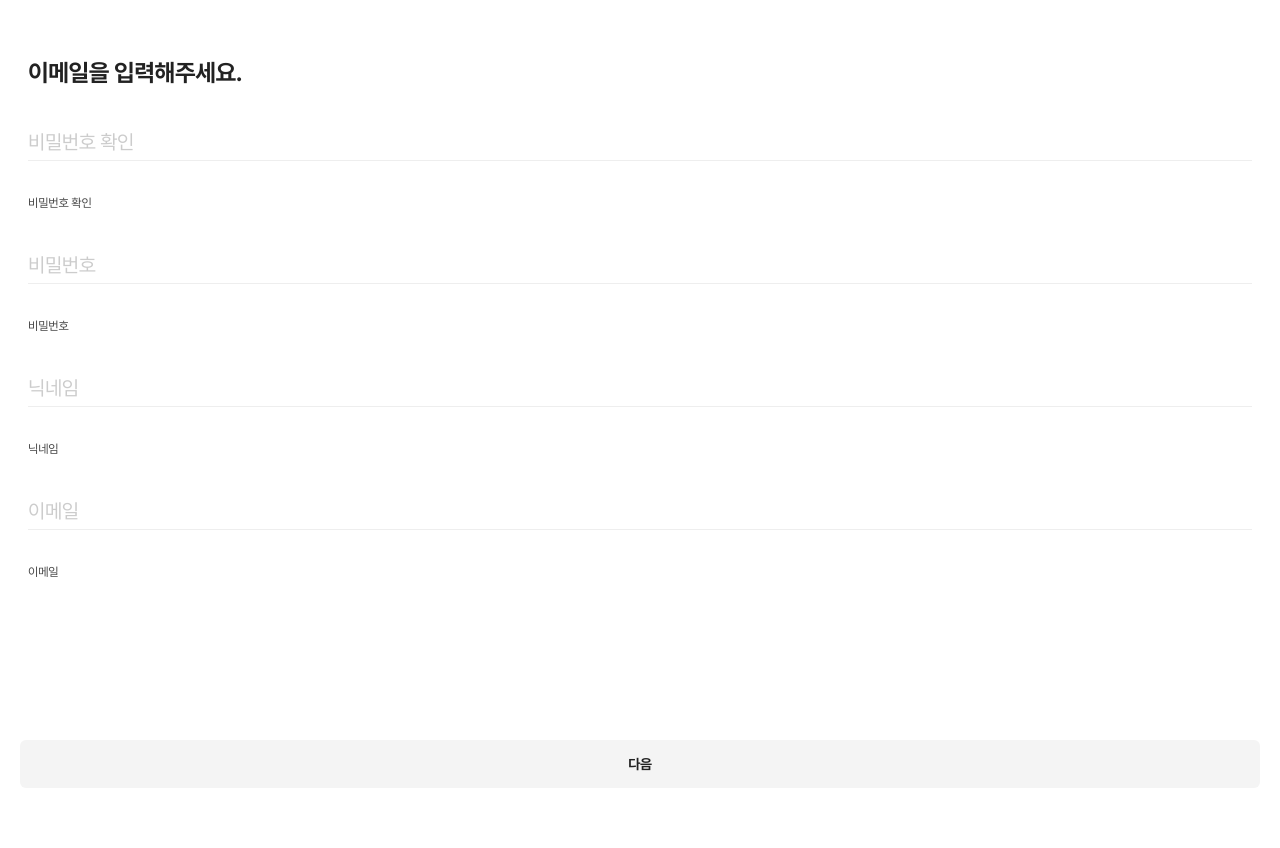
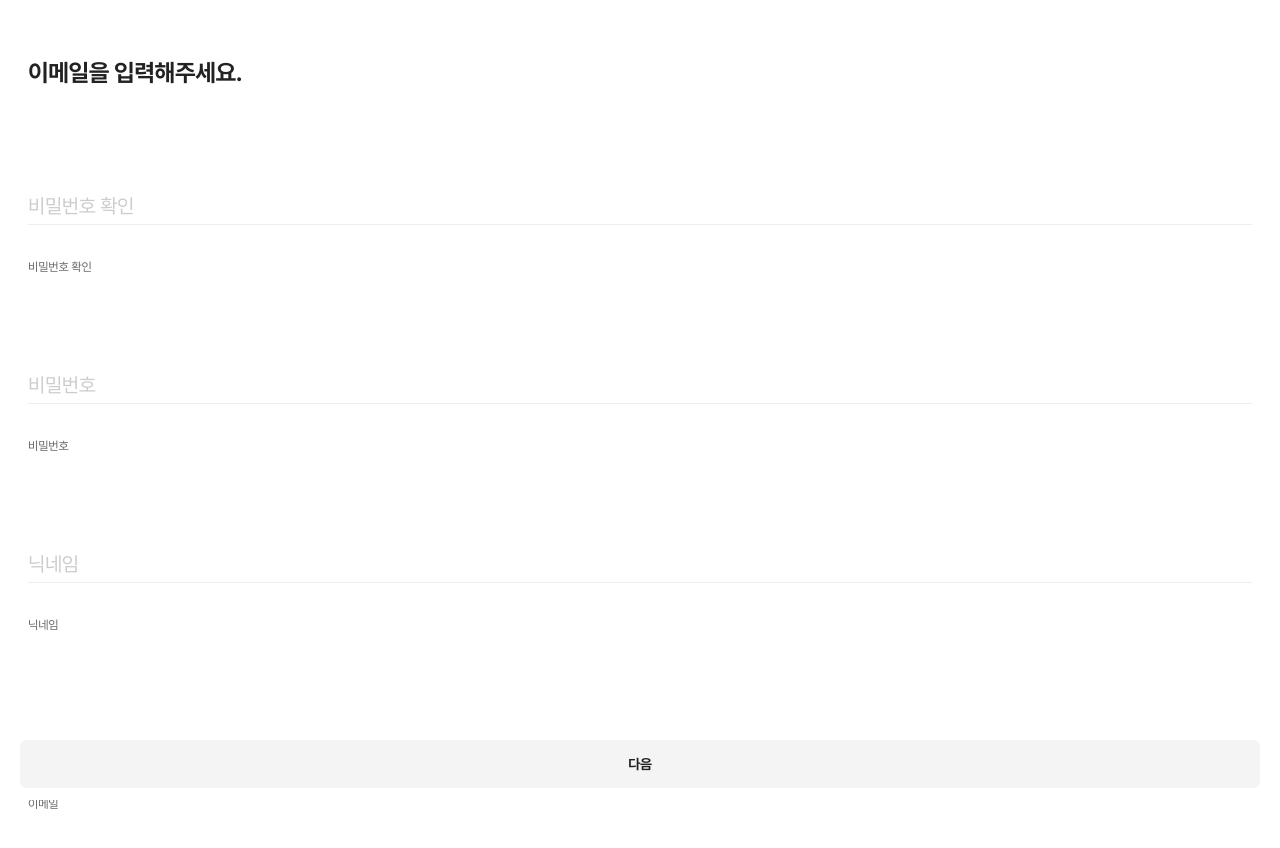
Before and after one commit to a-daily-diary/ADD.FE, a Next.js app: page /account/register in a window 1280 px wide. Shown: the top 848 px of the page. Before the commit the page ends 800 px from the top, so only its background shows below. Built offline with nearby package versions, Linux system fonts and the light colour scheme; what emotion-reset would draw is missing.

Commit message:
💄 #73 - FormInput 스타일 코드 수정
- 속성명 수정 : error > isError
- 에러 체크 조건 undefined > null 로 변경
- 에러 메시지 태그명 Error > ErrorText로 변경
- 그 외 스타일 코드 수정

```diff
--- a/src/components/account/FormInput.tsx
+++ b/src/components/account/FormInput.tsx
@@ -29,10 +29,10 @@ const FormInput = ({
         type={type}
         id={name}
         placeholder={placeholder}
-        error={errors != null}
+        isError={errors !== undefined}
         {...register}
       />
-      {errors != null && <Error>{errors.message}</Error>}
+      <ErrorText>{errors?.message}</ErrorText>
     </>
   );
 };
@@ -40,33 +40,32 @@ const FormInput = ({
 export default FormInput;
 
 const Label = styled.label`
-  display: inline-block;
-  margin: 0 0 8px 0;
-  ${({ theme }) => theme.fonts.caption_02}
-  color: #444444;
+  ${({ theme }) => theme.fonts.caption_02};
+  color: ${({ theme }) => theme.colors.gray_01};
 `;
 
-const Input = styled.input<{ error: boolean }>`
+const Input = styled.input<{ isError: boolean }>`
   width: 100%;
-  padding: 0 0 6px 0;
-  border: none;
+  padding: 8px 0 6px;
   border-bottom: 1px solid
-    ${({ theme, error }) => (error ? theme.colors.error : theme.colors.gray_06)};
-  ${({ theme }) => theme.fonts.body_01}
+    ${({ theme, isError }) =>
+      !isError ? theme.colors.gray_06 : theme.colors.error};
+  ${({ theme }) => theme.fonts.body_01};
 
   &:focus {
+    outline: none;
     border-bottom: 1px solid
-      ${({ theme, error }) =>
-        error ? theme.colors.error : theme.colors.primary_00};
-    outline: none;
+      ${({ theme, isError }) =>
+        !isError ? theme.colors.primary_00 : theme.colors.error};
   }
+
   &::placeholder {
     color: ${({ theme }) => theme.colors.gray_04};
   }
 `;
 
-const Error = styled.p`
-  margin: 8px 0 0 0;
-  ${({ theme }) => theme.fonts.body_09}
+const ErrorText = styled.p`
+  margin-top: 8px;
   color: ${({ theme }) => theme.colors.error};
+  ${({ theme }) => theme.fonts.body_09};
 `;
```
